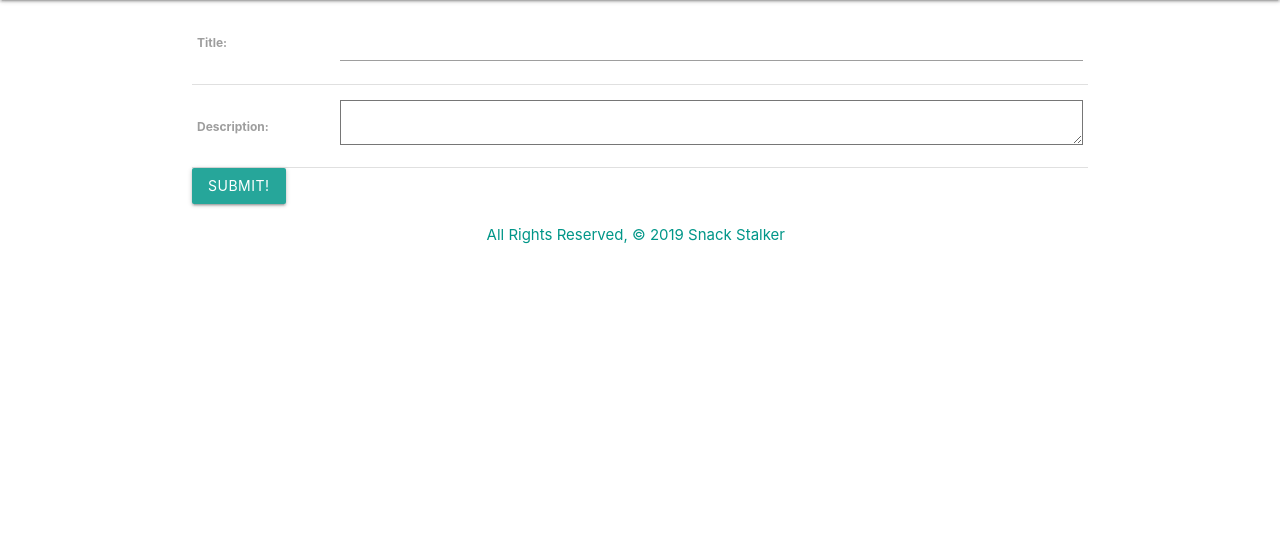
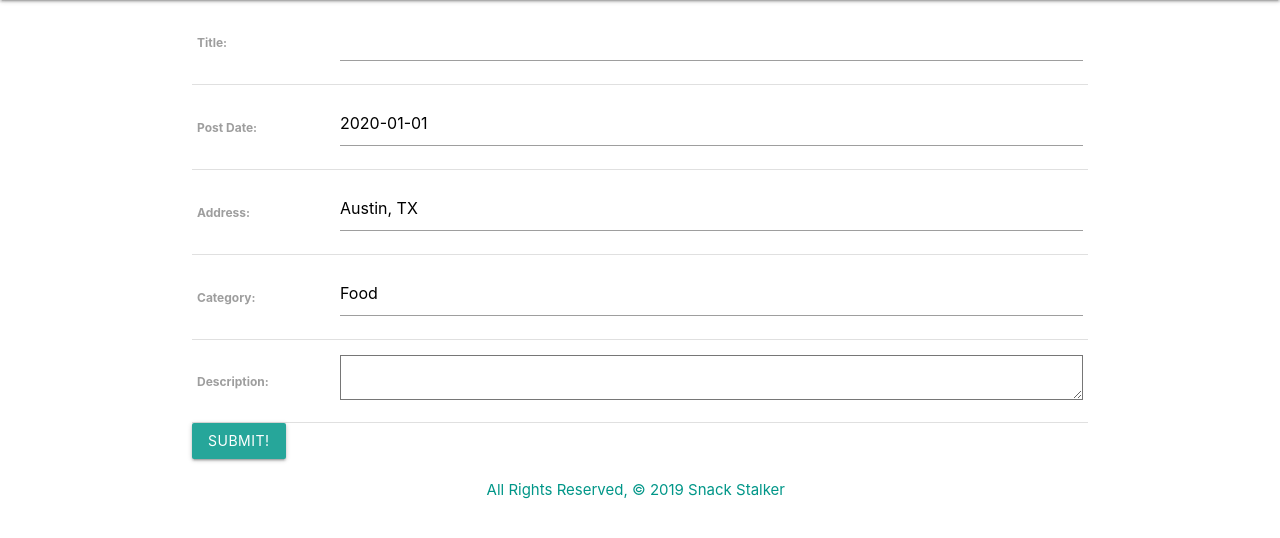
Before and after one commit to Codeebk/snackstalker1, a Django app: page /posts/create/ in a window 1280 px wide. Shown: the part 64-602 px from the top of the page. Run offline with Django 3.2, Linux system fonts and the light colour scheme; some web fonts are replaced.

Commit message:
update post model

```diff
--- a/main_app/models.py
+++ b/main_app/models.py
@@ -1,11 +1,15 @@
 from django.db import models
 from django.urls import reverse
+from datetime import date
 from django.contrib.auth.models import User
 
 # Create your models here.
 
 class Post(models.Model):
   title = models.CharField(max_length=100)
+  date = models.DateField('Post Date', default='2020-01-01')
+  address = models.CharField(max_length=250, default='Austin, TX')
+  category = models.CharField(max_length=100, default='Food')
   description = models.TextField(max_length=250)
   user = models.ForeignKey(User, on_delete=models.CASCADE)
 
--- a/main_app/templates/posts/index.html
+++ b/main_app/templates/posts/index.html
@@ -17,6 +17,9 @@
           </div>
         <div class="card-content">
             <span class="card-title teal-text text-teal lighten-2">{{ post.title }}</span>
+            <p>{{ post.date }}</p>
+            <p>{{ post.address }}</p>
+            <p>{{ post.category }}</p>
             <p>Description: {{ post.description }}</p>
             <p>Posted by: {{ post.user }}</p>
 
--- a/main_app/views.py
+++ b/main_app/views.py
@@ -13,13 +13,12 @@ BUCKET = 'ushio'
 
 class PostUpdate(UpdateView):
   model = Post
-  fields = ['title', 'description']
+  fields = ['title', 'date', 'address', 'category', 'description']
 
 # Class views
 class PostCreate(CreateView):
   model = Post
-  fields = ['title', 'description']
-
+  fields = ['title', 'date', 'address', 'category', 'description']
   def form_valid(self, form):
     form.instance.user = self.request.user
     return super().form_valid(form)
--- a/snackstalker1/settings.py
+++ b/snackstalker1/settings.py
@@ -122,6 +122,6 @@ STATIC_URL = '/static/'
 LOGIN_REDIRECT_URL = '/posts/'
 LOGOUT_REDIRECT_URL = '/posts/'
 
-# Configure Django App for Heroku.
-import django_heroku
-django_heroku.settings(locals())
+# # Configure Django App for Heroku.
+# import django_heroku
+# django_heroku.settings(locals())
```
Also changed, not shown: main_app/migrations/0002_auto_20190618_1613.py (added).
